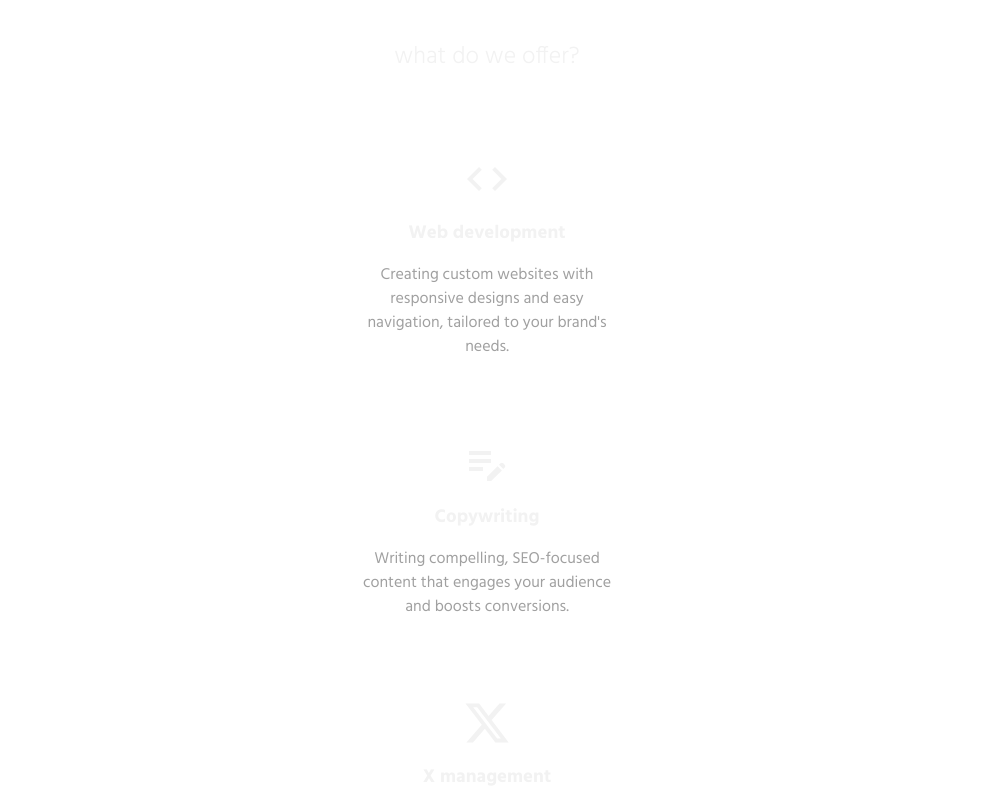
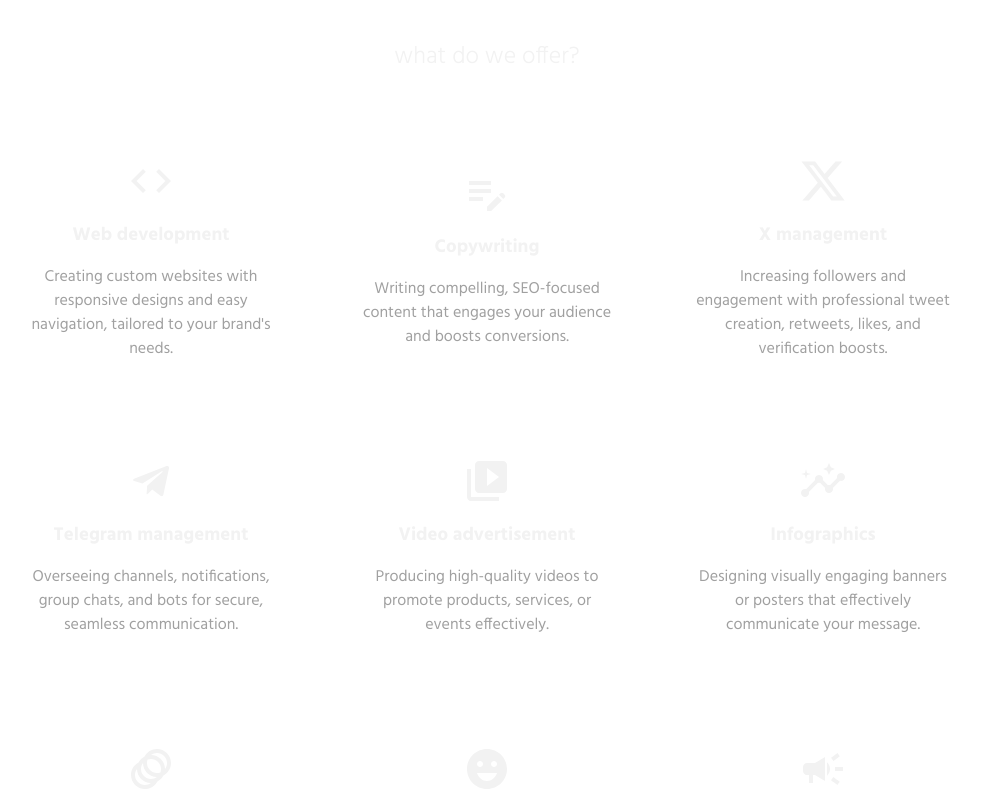
Before and after one commit to MilosGlamocak/noaCrypto, a React (Vite) app: page / in a window 1280 px wide. Shown: the part 1460-2260 px from the top of the page, without its empty margins (153-1134 px from the left). Built offline with nearby package versions, Linux system fonts and the light colour scheme.

Commit message:
flex wrap on services page

```diff
--- a/src/styles/ServiceWindow.scss
+++ b/src/styles/ServiceWindow.scss
@@ -6,7 +6,7 @@
     justify-content: center;
     flex-direction: column;
     width: 20rem;
-    height: 100%;
+    height: 17rem;
     background-color: rgba(255, 255, 255, 0.04);
     backdrop-filter: blur(10px);
     border-radius: 2rem;
--- a/src/styles/ServicesPage.scss
+++ b/src/styles/ServicesPage.scss
@@ -28,10 +28,11 @@
         display: flex;
         align-items: center;
         justify-content: center;
-        flex-direction: column;
+        flex-direction: row;
+        flex-wrap: wrap;
         height: fit-content;
         gap: 1rem;
-        width: fit-content;
+        width: 100%;
         padding-inline: 2rem;
 
     }
```
